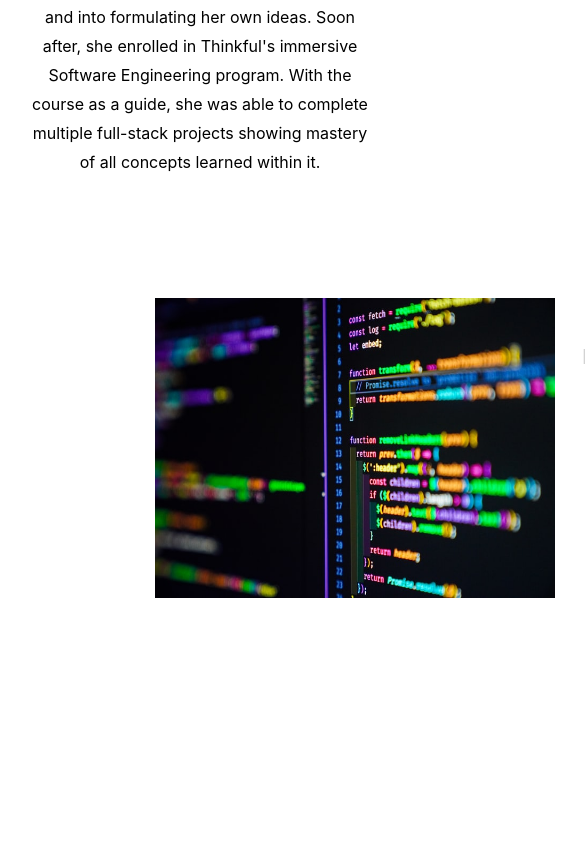
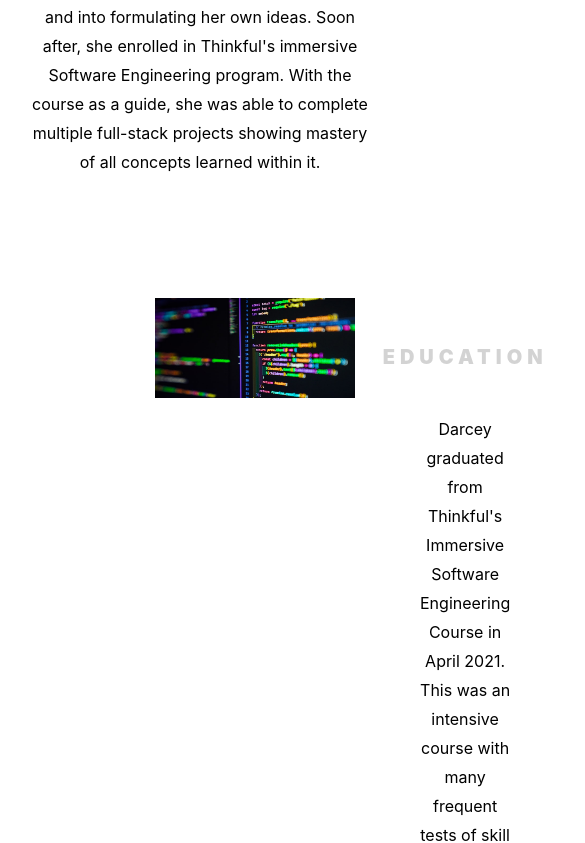
Before and after one commit to grundydarcey/UpdatedDevPortfolio, a React (Create React App) app: page / in a window 390 px wide. Shown: the part 954-1797 px from the top of the page, 585 px wide, since content can reach past the window. Built offline with nearby package versions, Linux system fonts and the light colour scheme.

Commit message:
image and text

```diff
--- a/src/FirstPanel/firstpanel.css
+++ b/src/FirstPanel/firstpanel.css
@@ -37,4 +37,13 @@
   .firstpanel {
     width: 400px;
   }
+
+  .vscode {
+    width: 200px;
+    height: 100px;
+  }
+
+  .text {
+    margin: auto;
+  }
 }
```
